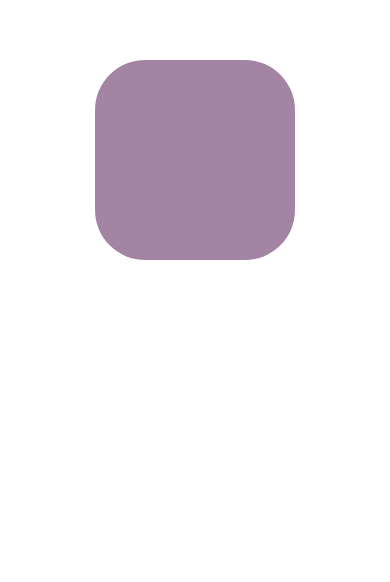
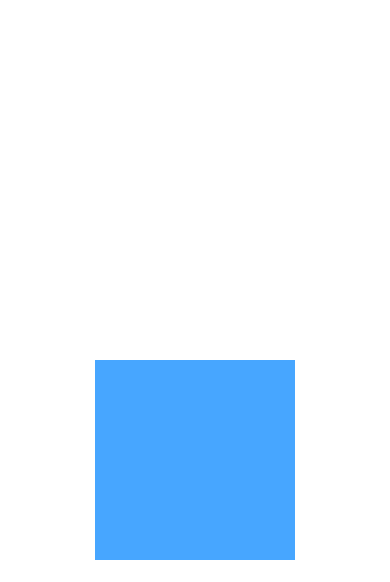
Before and after one commit to Somniumry/langApp, a React Native app: screen / in a window 390 px wide. Shown: the part 262-844 px from the top of the page. Built offline with nearby package versions, Linux system fonts and the light colour scheme.

Commit message:
4.7 more interpolation > Nomad code

```diff
--- a/App.js
+++ b/App.js
@@ -1,55 +1,41 @@
-import React, { useEffect, useRef, useState } from 'react';
+import React, { useRef, useState } from "react";
 import { Animated, Easing, Pressable, TouchableOpacity } from "react-native";
-import styled from 'styled-components/native';
-
+import styled from "styled-components/native";
 const Container = styled.View`
   flex: 1;
   justify-content: center;
   align-items: center;
-`
-
+`;
 const Box = styled.View`
   background-color: tomato;
   width: 200px;
   height: 200px;
-`
-
+`;
 const AnimatedBox = Animated.createAnimatedComponent(Box);
 
-const App = () => {
-  console.log("실행")
+export default function App() {
   const [up, setUp] = useState(false);
-  const Y_POSITION = useRef(new Animated.Value(0)).current;
+  const POSITION = useRef(new Animated.ValueXY({ x: 0, y: 300 })).current;
   const toggleUp = () => setUp((prev) => !prev);
   const moveUp = () => {
-    console.log("touch")
-    Animated.timing(Y_POSITION, {
-      toValue: up ? -300 : 300,
+    Animated.timing(POSITION, {
+      toValue: up ? 300 : -300,
       useNativeDriver: false,
       duration: 1000,
-    }).start(toggleUp)
+    }).start(toggleUp);
   };
-
-  const opacity = Y_POSITION.interpolate({
-    inputRange: [-300, 0, 300],
-    outputRange: [1, 0.5, 1]
-  })
-
-  const borderRadius = Y_POSITION.interpolate({
+  const rotation = POSITION.y.interpolate({
+    inputRange: [-300, 300],
+    outputRange: ["-360deg", "360deg"],
+  });
+  const borderRadius = POSITION.y.interpolate({
     inputRange: [-300, 300],
     outputRange: [100, 0],
   });
-
-  const rotation = Y_POSITION.interpolate({
+  const bgColor = POSITION.y.interpolate({
     inputRange: [-300, 300],
-    outputRange: ["-360deg", "360deg"]
-  })
-
-  const bgColor = Y_POSITION.interpolate({
-    inputRange: [-300, 300],
-    outputRange: ["rgb(255, 99, 71)", "rgb(71, 166, 255)"]
-  })
-
+    outputRange: ["rgb(255, 99, 71)", "rgb(71, 166, 255)"],
+  });
   return (
     <Container>
       <Pressable onPress={moveUp}>
@@ -57,14 +43,10 @@ const App = () => {
           style={{
             borderRadius,
             backgroundColor: bgColor,
-            transform: [
-              { rotateY: rotation },
-              { translateY: Y_POSITION }],
+            transform: [{ rotateY: rotation }, { translateY: POSITION.y }],
           }}
         />
       </Pressable>
     </Container>
-  )
-};
-
-export default App;
+  );
+}
```
